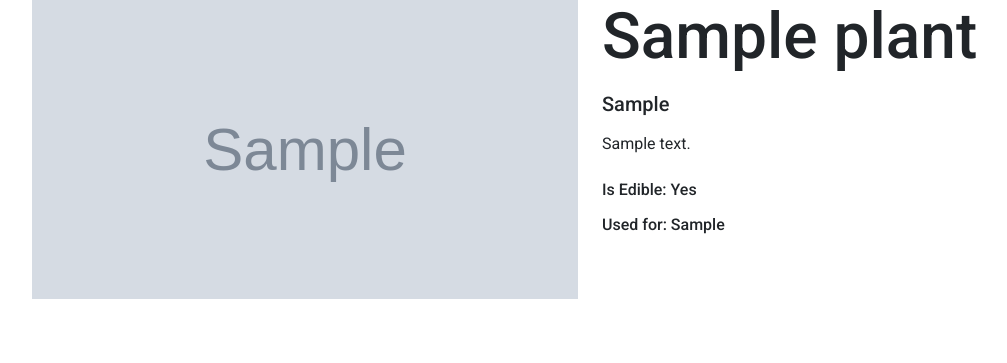
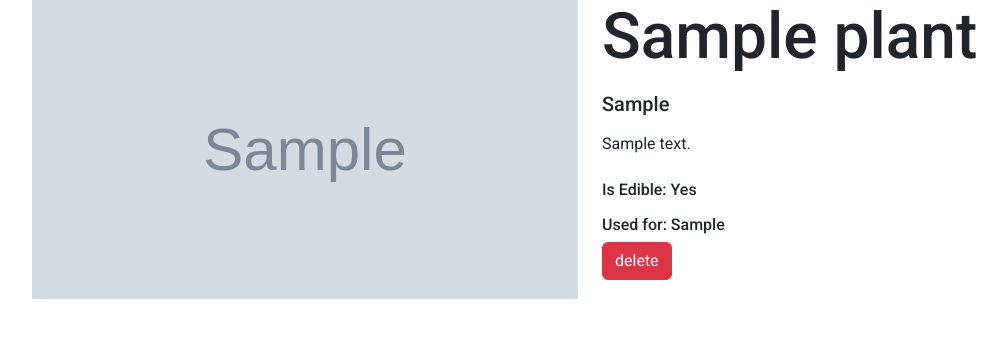
Before and after one commit to T-Python-June-24/LAB-ORM-PLANTEER-1, a Django app: page /plants/1/detail/ in a window 1280 px wide. Shown: the part 139-502 px from the top of the page, without its empty margins (50-1057 px from the left). Run offline with Django 5.2, Linux system fonts and the light colour scheme; tables that the repository leaves empty hold one stand-in row (values such as "Sample post"); grey boxes marked "Sample" are stand-in pictures.

Commit message:
added delete plant

```diff
--- a/Planteer/plants/templates/plants/all_plants.html
+++ b/Planteer/plants/templates/plants/all_plants.html
@@ -10,6 +10,7 @@
   {% for plant in Plants %}
     <div class="col">
         <div class="d-flex flex-column justify-content-start align-items-start h-100 p-4 shadow">
+            <img src="{{plant.image.url}}" class="w-100" >
 
             <a href="{%url 'plants:plant_detail' plant.id%}"><h3>{{plant.name}}</h3></a>
 
--- a/Planteer/plants/templates/plants/plant_detail.html
+++ b/Planteer/plants/templates/plants/plant_detail.html
@@ -18,9 +18,32 @@
             <h6>Is Edible: {% if plant.is_edible %}Yes{% else %}No{% endif %}</h6>
             <h6>Used for: {{plant.used_for}}</h6>
         </div>
+        <button type="button" class="btn btn-danger" data-bs-toggle="modal" data-bs-target="#exampleModal">
+            delete
+          </button>
     </div>
 </div>
 
 
    </div>
+
+
+<!-- Modal -->
+<div class="modal fade" id="exampleModal" tabindex="-1" aria-labelledby="exampleModalLabel" aria-hidden="true">
+    <div class="modal-dialog">
+      <div class="modal-content">
+        <div class="modal-header">
+          <h1 class="modal-title fs-5" id="exampleModalLabel">Delete Plant</h1>
+          <button type="button" class="btn-close" data-bs-dismiss="modal" aria-label="Close"></button>
+        </div>
+        <div class="modal-body">
+          Are you sure you want to delete {{plant.name}}?
+        </div>
+        <div class="modal-footer">
+          <button type="button" class="btn btn-secondary" data-bs-dismiss="modal">Close</button>
+          <a href="{%url 'plants:delete_plant' plant.id%}" class="btn btn-danger ">delete</a>
+      </div>
+      </div>
+    </div>
+  </div>
 {% endblock %}
--- a/Planteer/plants/urls.py
+++ b/Planteer/plants/urls.py
@@ -9,6 +9,6 @@ urlpatterns = [
     path('<plant_id>/detail/', views.plant_detail , name="plant_detail"),
     path('new/', views.add_plant, name="add_plant"),
     # path('<plant_id>/update/', views.update_plant, name="update_plant"),
-    # path('<plant_id>/delete/', views.delete_plant, name="delete_plant"),
+    path('<plant_id>/delete/', views.delete_plant, name="delete_plant"),
 
 ]
--- a/Planteer/plants/views.py
+++ b/Planteer/plants/views.py
@@ -28,5 +28,9 @@ def add_plant(request: HttpRequest):
 def plant_detail(request:HttpRequest,plant_id:int):
     plant=Plant.objects.get(pk=plant_id)
     return render(request,"plants/plant_detail.html",{"plant":plant})
+
+def delete_plant(request:HttpRequest,plant_id:int):
+    plant=Plant.objects.get(pk=plant_id)
+    plant.delete()
+    return redirect('main:home_view')
 # def update_plant
-# def delete_plant
```
Also changed, not shown: Planteer/main/static/css/main.css (line endings or trailing spaces).
